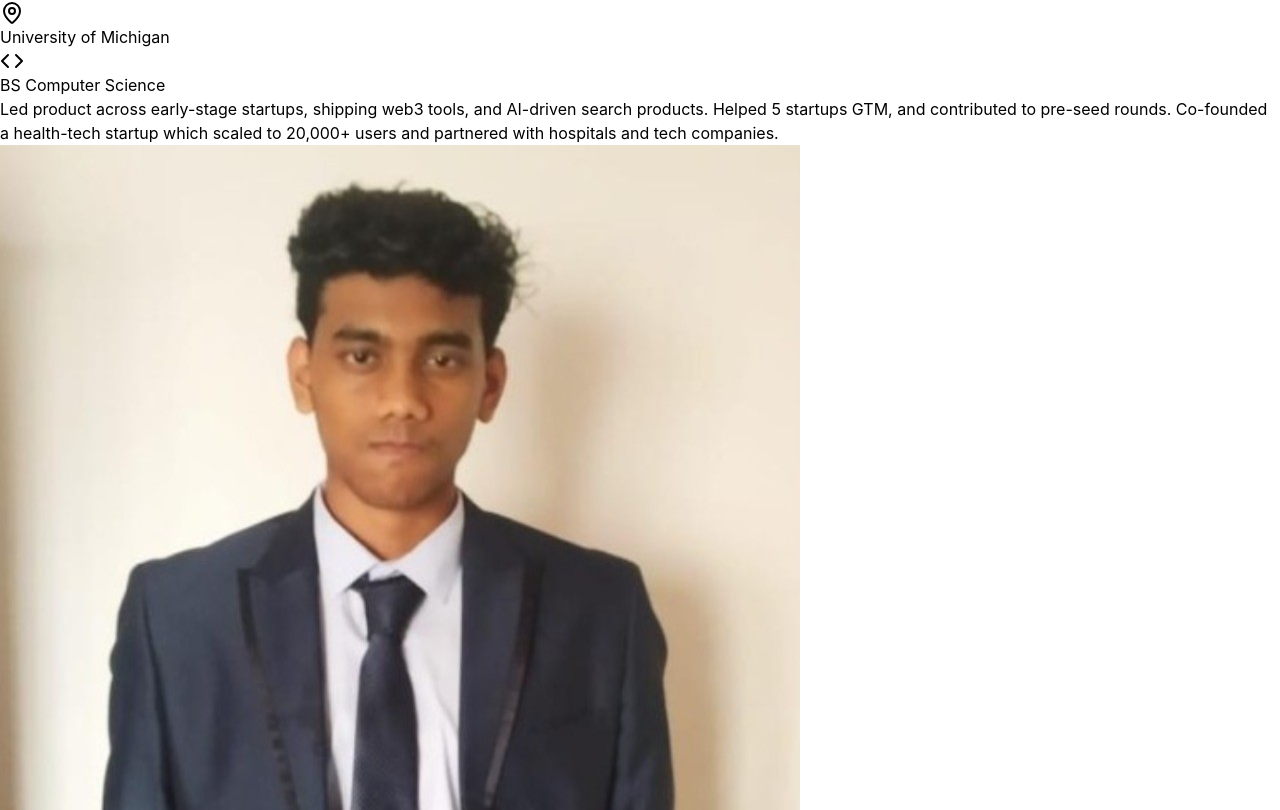
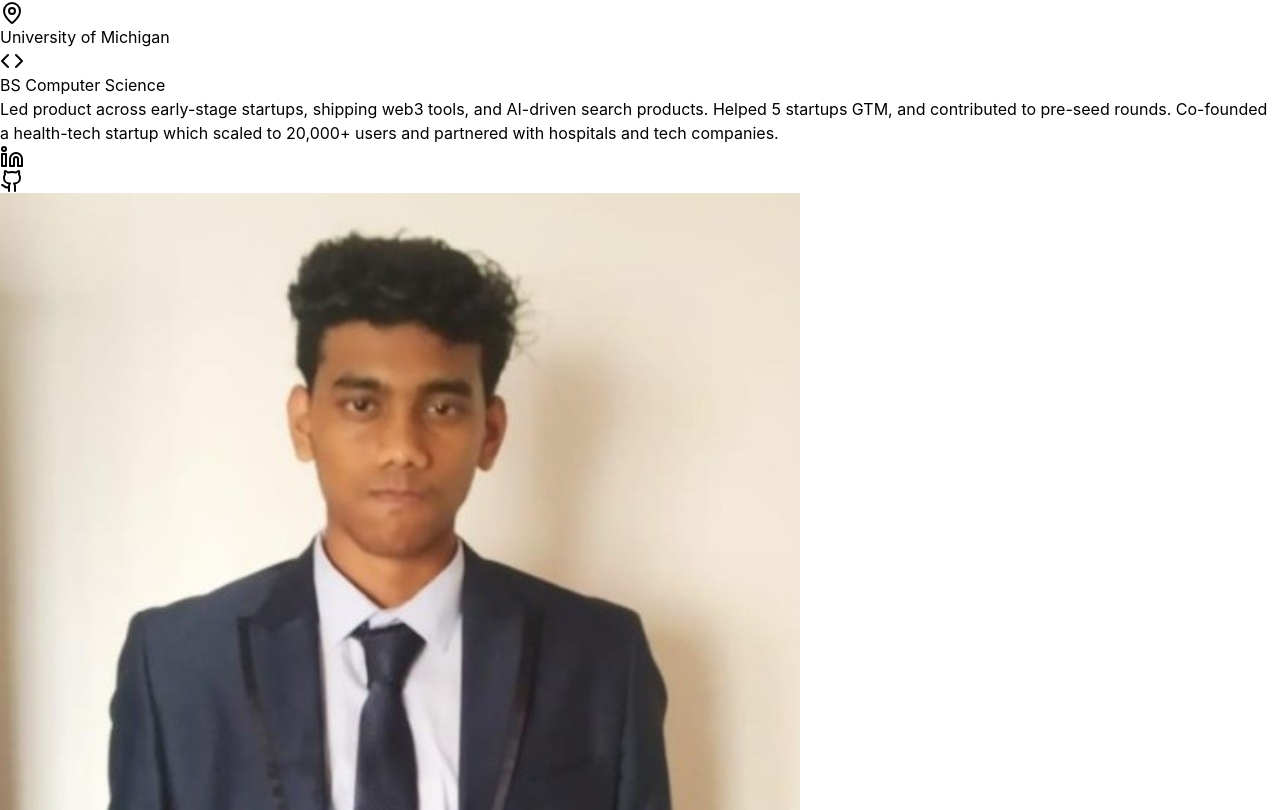
Before and after one commit to AmolMendonca/klyro-vercel, a React (Vite) app: page /about in a window 1280 px wide. Shown: the part 2370-3180 px from the top of the page. Built offline with nearby package versions, Linux system fonts and the light colour scheme.

Commit message:
Team Page

```diff
--- a/src/Team.jsx
+++ b/src/Team.jsx
@@ -39,7 +39,9 @@ const AboutUsPage = () => {
       degree: "BS Computer Science",
       bio: "Led product across early-stage startups, shipping web3 tools, and AI-driven search products. Helped 5 startups GTM, and contributed to pre-seed rounds. Co-founded a health-tech startup which scaled to 20,000+ users and partnered with hospitals and tech companies.",
       avatar: "AM",
-      image: amolImage, // Add this line
+      image: amolImage,
+      linkedin: "https://www.linkedin.com/in/amolmendonca/",
+      github: "https://github.com/AmolMendonca",
       color: "bg-blue-100 text-blue-700"
     },
     {
@@ -49,7 +51,9 @@ const AboutUsPage = () => {
       degree: "BS & MS Computer Science",
       bio: "Led reinforcement learning and statistical arbitrage projects, built AI agents for top hedge funds and banks, and developed real-time trading platforms. Teaches AI and databases at the university as a graduate student instructor.",
       avatar: "PK",
-      image: priteshImage, // Add this line
+      image: priteshImage,
+      linkedin: "https://www.linkedin.com/in/pritesh-mk-7b1909291/",
+      github: "https://github.com/billymidnight",
       color: "bg-green-100 text-green-700"
     },
     {
@@ -59,7 +63,9 @@ const AboutUsPage = () => {
       degree: "BS Computer Science & Business",
       bio: "Built products used by thousands and designed tools for Fortune 500 banks. Led product at both early-stage ventures and corporate internships, raised pre-seed funding, and conducted cognitive research on gamification and attention.",
       avatar: "IT",
-      image: ineshImage, // Add this line
+      image: ineshImage,
+      linkedin: "https://www.linkedin.com/in/ineshtickoo/",
+      github: "https://github.com/9nesh",
       color: "bg-purple-100 text-purple-700"
     },
     {
@@ -69,7 +75,8 @@ const AboutUsPage = () => {
       degree: "BS EECS & MS Financial Engineering",
       bio: "AI Research Fellow at Morgan Stanley. Built AI-powered marketplaces and ML pipelines at Oracle. Founded AI ventures and specializes in machine learning systems for financial and educational technology applications.",
       avatar: "YS",
-      image: yugamImage, // Add this line
+      image: yugamImage,
+      linkedin: "https://www.linkedin.com/in/yugam-surana-40202821b/",
       color: "bg-orange-100 text-orange-700"
     }
   ];
@@ -357,15 +364,24 @@ const AboutUsPage = () => {
                   {member.bio}
                 </p>
                 <div className="flex justify-center space-x-6">
-                  {/* <button className="p-3 text-gray-400 hover:text-gray-600 transition-colors">
+                  <a
+                    href={member.linkedin}
+                    target="_blank"
+                    rel="noopener noreferrer"
+                    className="p-3 text-gray-400 hover:text-blue-600 transition-colors"
+                  >
                     <Linkedin className="w-6 h-6" />
-                  </button>
-                  <button className="p-3 text-gray-400 hover:text-gray-600 transition-colors">
-                    <Github className="w-6 h-6" />
-                  </button>
-                  <button className="p-3 text-gray-400 hover:text-gray-600 transition-colors">
-                    <Mail className="w-6 h-6" />
-                  </button> */}
+                  </a>
+                  {member.github && (
+                    <a
+                      href={member.github}
+                      target="_blank"
+                      rel="noopener noreferrer"
+                      className="p-3 text-gray-400 hover:text-gray-900 transition-colors"
+                    >
+                      <Github className="w-6 h-6" />
+                    </a>
+                  )}
                 </div>
               </div>
             ))}
```
